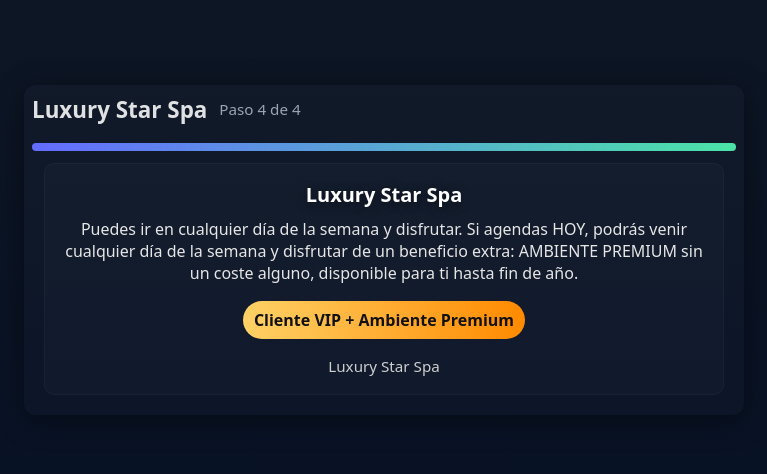
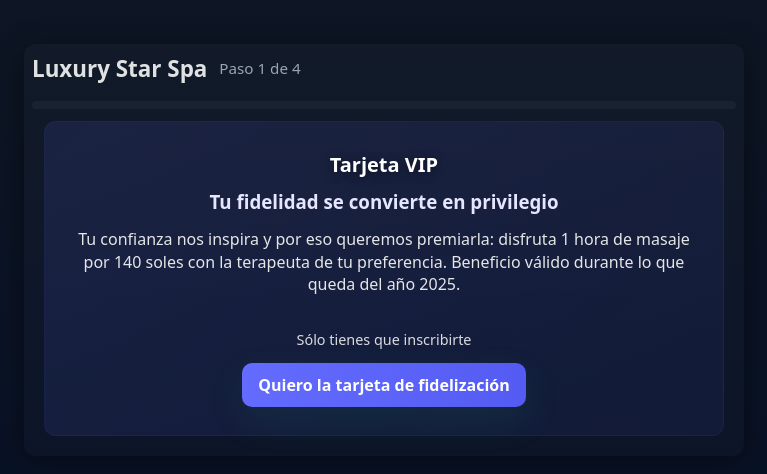
Before and after one commit to 4Leywin/landing-steps, a React (Vite) app: page / in a window 1280 px wide. Shown: the part 150-624 px from the top of the page, without its empty margins (256-1023 px from the left). Built offline with nearby package versions, Linux system fonts and the light colour scheme; no server answers; the database is empty.

Commit message:
feat: Añadir @vercel/analytics y actualizar el estado inicial de currentStep en IndexPage

```diff
--- a/src/features/home/IndexPage.jsx
+++ b/src/features/home/IndexPage.jsx
@@ -10,7 +10,7 @@ import { CONTENT as DEFAULT_CONTENT } from "../../constants";
 
 const IndexPage = () => {
   const steps = [Step1, Step2, Step3, Step4];
-  const [currentStep, setCurrentStep] = useState(3);
+  const [currentStep, setCurrentStep] = useState(0);
   const [formData, setFormData] = useState(null);
   const [content, setContent] = useState(() =>
     JSON.parse(JSON.stringify(DEFAULT_CONTENT))
```
